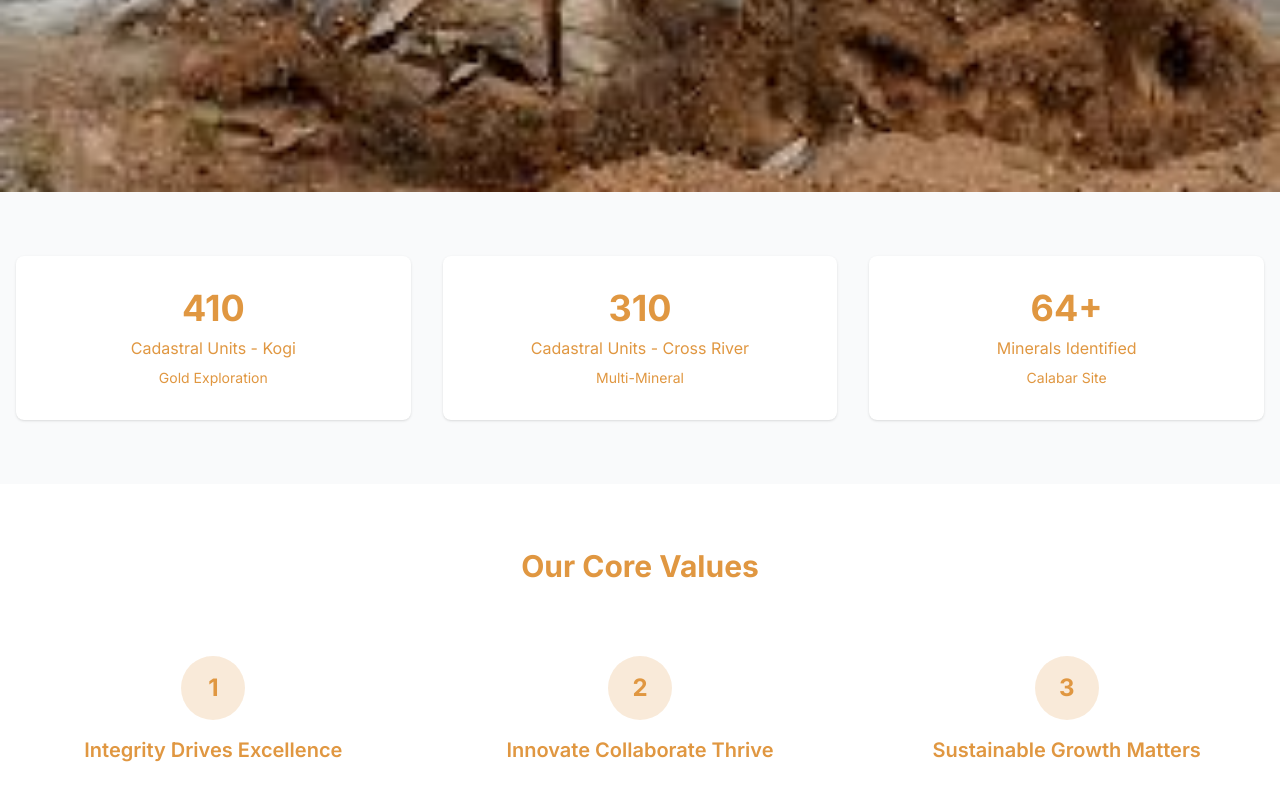
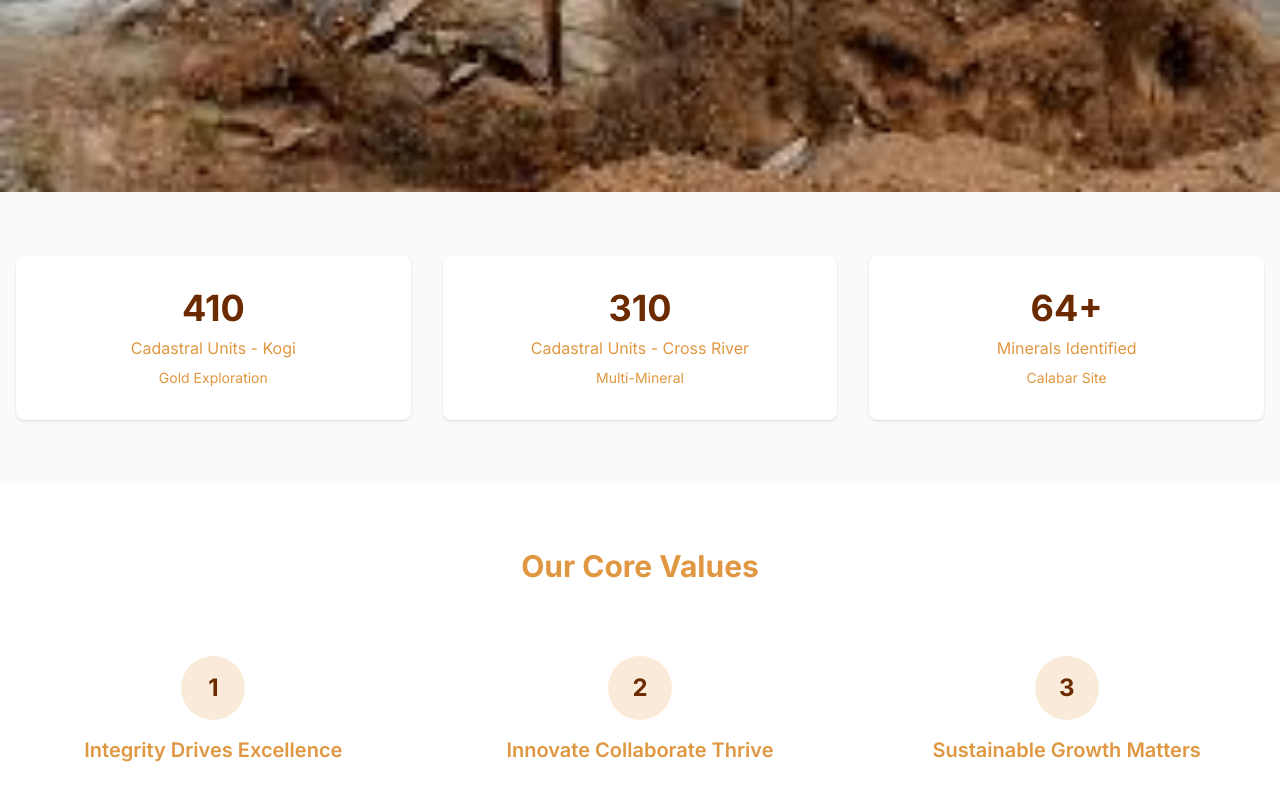
Before and after one commit to AntipasBen23/MARINE, a Next.js app: page / in a window 1280 px wide. Shown: the part 608-1408 px from the top of the page. Built offline with nearby package versions, Linux system fonts and the light colour scheme.

Commit message:
switched colour blockk 8

```diff
--- a/src/app/page.tsx
+++ b/src/app/page.tsx
@@ -55,21 +55,21 @@ export default function Home() {
         <div className="container mx-auto px-4">
           <div className="grid grid-cols-1 md:grid-cols-3 gap-8 text-center">
             <div className="bg-white p-8 rounded-lg shadow-sm">
-              <div className="text-4xl font-bold mb-2" style={{ color: 'rgb(224, 151, 65)' }}>
+              <div className="text-4xl font-bold mb-2" style={{ color: 'rgb(107, 42, 0)' }}>
                 {companyInfo.sites.kogi.cadastralUnits}
               </div>
               <div style={{ color: 'rgb(224, 151, 65)' }}>Cadastral Units - Kogi</div>
               <div className="text-sm mt-2" style={{ color: 'rgb(224, 151, 65)' }}>Gold Exploration</div>
             </div>
             <div className="bg-white p-8 rounded-lg shadow-sm">
-              <div className="text-4xl font-bold mb-2" style={{ color: 'rgb(224, 151, 65)' }}>
+              <div className="text-4xl font-bold mb-2" style={{ color: 'rgb(107, 42, 0)' }}>
                 {companyInfo.sites.crossRiver.cadastralUnits}
               </div>
               <div style={{ color: 'rgb(224, 151, 65)' }}>Cadastral Units - Cross River</div>
               <div className="text-sm mt-2" style={{ color: 'rgb(224, 151, 65)' }}>Multi-Mineral</div>
             </div>
             <div className="bg-white p-8 rounded-lg shadow-sm">
-              <div className="text-4xl font-bold mb-2" style={{ color: 'rgb(224, 151, 65)' }}>
+              <div className="text-4xl font-bold mb-2" style={{ color: 'rgb(107, 42, 0)' }}>
                 {companyInfo.sites.crossRiver.mineralsCount}+
               </div>
               <div style={{ color: 'rgb(224, 151, 65)' }}>Minerals Identified</div>
@@ -87,7 +87,7 @@ export default function Home() {
             {companyInfo.coreValues.map((value, index) => (
               <div key={index} className="text-center p-6">
                 <div className="w-16 h-16 rounded-full flex items-center justify-center mx-auto mb-4" style={{ backgroundColor: 'rgba(224, 151, 65, 0.2)' }}>
-                  <span className="text-2xl font-bold" style={{ color: 'rgb(224, 151, 65)' }}>{index + 1}</span>
+                  <span className="text-2xl font-bold" style={{ color: 'rgb(107, 42, 0)' }}>{index + 1}</span>
                 </div>
                 <h3 className="text-xl font-semibold mb-2" style={{ color: 'rgb(224, 151, 65)' }}>{value}</h3>
               </div>
```
